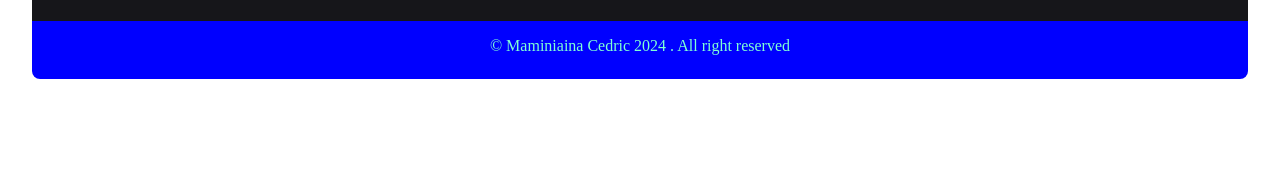
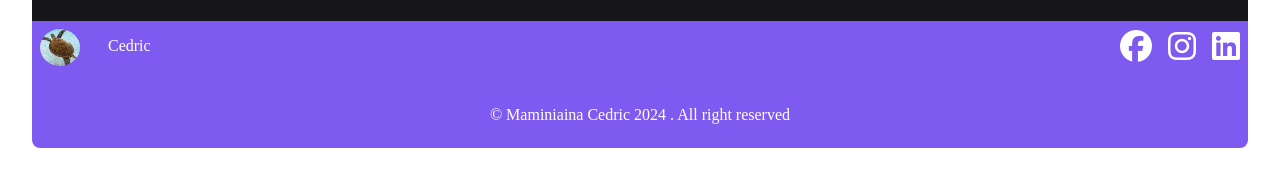
Before and after one commit to cedricmam/web_design_capstone, a plain HTML site: page index.html in a window 1280 px wide. Shown: the part 7189-7375 px from the top of the page. Before the commit the page ends 7324 px from the top, so only its background shows below. Drawn offline with nearby package versions, Linux system fonts and the light colour scheme; a web font is replaced by a local one.

Commit message:
commit 5

```diff
--- a/css/style.css
+++ b/css/style.css
@@ -1,3 +1,9 @@
+
+@import url("//fonts.googleapis.com/css?family=Product+Sans");
+
+@import url("https://fonts.googleapis.com/css2?family=Poppins:wght@400;500;600&display=swap");
+
+
 body {
     width: 100%;
     margin-left: auto;
@@ -287,12 +293,63 @@ main {
     margin-right: auto;
     width: 95%;
     position: relative;
-    background-color: blue;
-    color: aquamarine;
+    background-color: #7F5AF0;
     bottom: 3rem;
     border-radius: 0 0 .5rem .5rem;
+}
+
+.footer__copy {
+    color: #fffffe;
 }
 .calendar__description {
     margin-top: 1.5rem;
     color: #fffffe;
 }
+
+.copy__logo {
+    display: grid;
+    grid-template-columns: 4rem auto;
+}
+
+.copy__img {
+    width: 2.5rem;
+    border-radius: 50%;
+    margin-top: .5rem;
+    margin-left: .5rem;
+}
+
+
+.copy__desc {
+    margin-left: .75rem;
+    justify-self: center;
+    margin-top: 1rem;
+    color: #fffffe;
+}
+
+.copy__desc:hover {
+    color: #ced6e0;
+}
+
+.copy__content {
+    display: flex;
+    flex-wrap: nowrap;
+    align-content: center;
+    justify-content: space-between;
+    align-items: baseline;
+}
+
+.copy__link {
+    display: grid;
+    margin-top: auto;
+    grid-template-columns: min-content min-content min-content;
+}
+
+.copy__icon {
+    color: #fffffe;
+    font-size: 2rem;
+    margin: 0 .25rem auto;
+}
+
+.copy__icon:hover {
+    color: #ced6e0;
+}
--- a/index.html
+++ b/index.html
@@ -297,6 +297,19 @@
 
     <footer class="footer">
         <div class="footer__container container">
+            <div class="copy__content">
+                <div class="copy__logo grid">
+                    <img src="img/green-sea-turtle-8199770_640.jpg" alt="my logo" class="copy__img">
+                    <a href="#about" class="copy__desc">Cedric</a>
+                </div>
+
+                <div class="copy__link">
+                    <a href="https://www.facebook.com/" target="_blank" class="copy__icon"> <i class="fa-brands fa-facebook copy__icon"></i></a>
+                    <a href="https://www.instagram.com" target="_blank" class="copy__icon"><i class="fa-brands fa-instagram copy__icon"></i></a>
+                    <a href="https://www.linkedin.com" target="_blank" class="copy__icon"><i class="fa-brands fa-linkedin copy__icon"></i></a>
+                </div>
+            </div>
+
             <p class="footer__copy">&#169; Maminiaina Cedric 2024 . All right reserved</p>
         </div>
     </footer>
```
